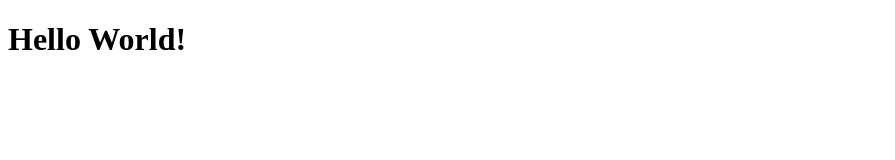
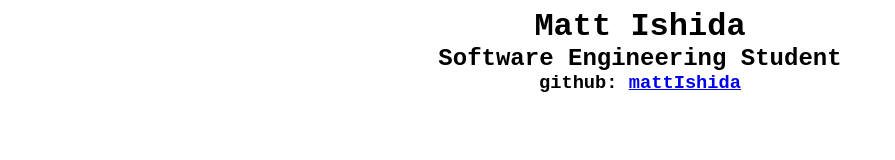
Before and after one commit to mattIshida/personal-website, a plain HTML site: page index.html in a window 1280 px wide. Shown: the whole page, without its empty margins (0-895 px from the left). Drawn offline with Linux system fonts and the light colour scheme.

Commit message:
add style.css, connect to index.html

```diff
--- a/index.html
+++ b/index.html
@@ -1,9 +1,14 @@
 <!DOCTYPE HTML>
 <html lang="en">
     <head>
+        <link rel="stylesheet" href="./style.css" />
         <title>My Personal Website</title>
     </head>
     <body>
-        <h1>Hello World!</h1>
+        <h1>Matt Ishida</h1>
+        <h2 id="description">Software Engineering Student</h2>
+        <div id="presence">
+            <h3>github: <a href="https://ttps://github.com/mattIshida">mattIshida</a></h3>
+        </div>
     </body>
 </html>
--- /dev/null
+++ b/style.css
@@ -0,0 +1,23 @@
+body {
+    font-family:'Franklin Gothic Medium', 'Arial Narrow', Arial, sans-serif;
+}
+h1 {
+    text-align: center;
+    margin: auto;
+    font-family:'Courier New', Courier, monospace;
+
+}
+h2 {
+    text-align: center;
+    margin: auto;
+    font-family:'Courier New', Courier, monospace
+    /*font-family: 'Lucida Sans', 'Lucida Sans Regular', 'Lucida Grande', 'Lucida Sans Unicode', Geneva, Verdana, sans-serif;*/
+}
+
+#presence {
+    text-align: center;
+    font-family:'Courier New', Courier, monospace
+}
+#presence h3 {
+    margin-top: 0px;
+}
```
